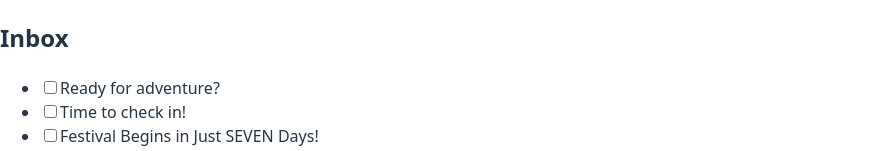
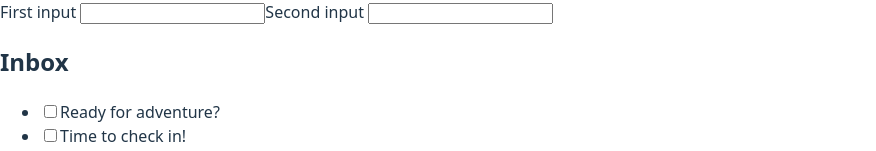
Before and after one commit to eirosiuss/30-Days-of-Javascript, a React (Vite) app in the folder passing-props-to-component/: page / in a window 1280 px wide. Shown: the top 151 px of the page, without its empty margins (0-876 px from the left). Built offline with nearby package versions, Linux system fonts and the light colour scheme.

Commit message:
add initail components

```diff
--- a/passing-props-to-component/src/App.jsx
+++ b/passing-props-to-component/src/App.jsx
@@ -21,6 +21,7 @@ import TaskApp from './TaskApp.jsx'
 import Picture from './Picture.jsx'
 import EditProfile from './EditProfile.jsx'
 import MailClient from './MailClient.jsx'
+import SyncedInputs from './SyncedInputs.jsx'
 function getImageUrl(imageId, size = "s") {
   return "https://i.imgur.com/" + imageId + size + ".jpg";
 }
@@ -109,6 +110,7 @@ function Gallery() {
 function App() {
   return (
     <>
+    <SyncedInputs/>
     <MailClient/>
     <EditProfile/>
     <Picture/>
--- /dev/null
+++ b/passing-props-to-component/src/SyncedInputs.jsx
@@ -0,0 +1,24 @@
+import { useState } from "react";
+
+export default function SyncedInputs() {
+  return (
+    <>
+      <Input label="First input" />
+      <Input label="Second input" />
+    </>
+  );
+}
+
+function Input({ label }) {
+  const [text, setText] = useState("");
+
+  function handleChange(e) {
+    setText(e.target.value);
+  }
+
+  return (
+    <label>
+      {label} <input value={text} onChange={handleChange} />
+    </label>
+  );
+}
```
